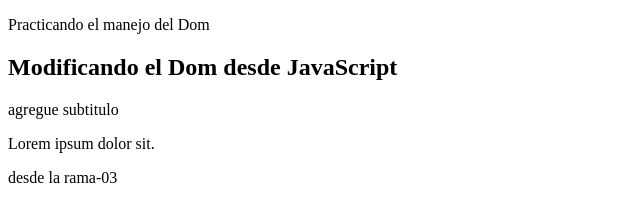
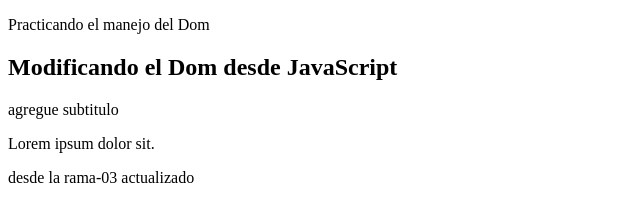
Before and after one commit to RoisChavez-02/Repositorio-de-Prueba, a plain HTML site: page index.html in a window 1280 px wide. Shown: the full height of the page, 0-640 px from the left. Drawn offline with Linux system fonts and the light colour scheme.

Commit message:
actualizando el index desde rama-03

```diff
--- a/index.html
+++ b/index.html
@@ -11,7 +11,7 @@
         <h1>Modificando el Dom desde JavaScript</h1>
         <span>agregue subtitulo</span>
         <p>Lorem ipsum dolor sit.</p>
-        <section><span>desde la rama-03</span></section>
+        <section><span>desde la rama-03 actualizado</span></section>
     </section>
     <script src="script.js"></script>
 </body>
```
